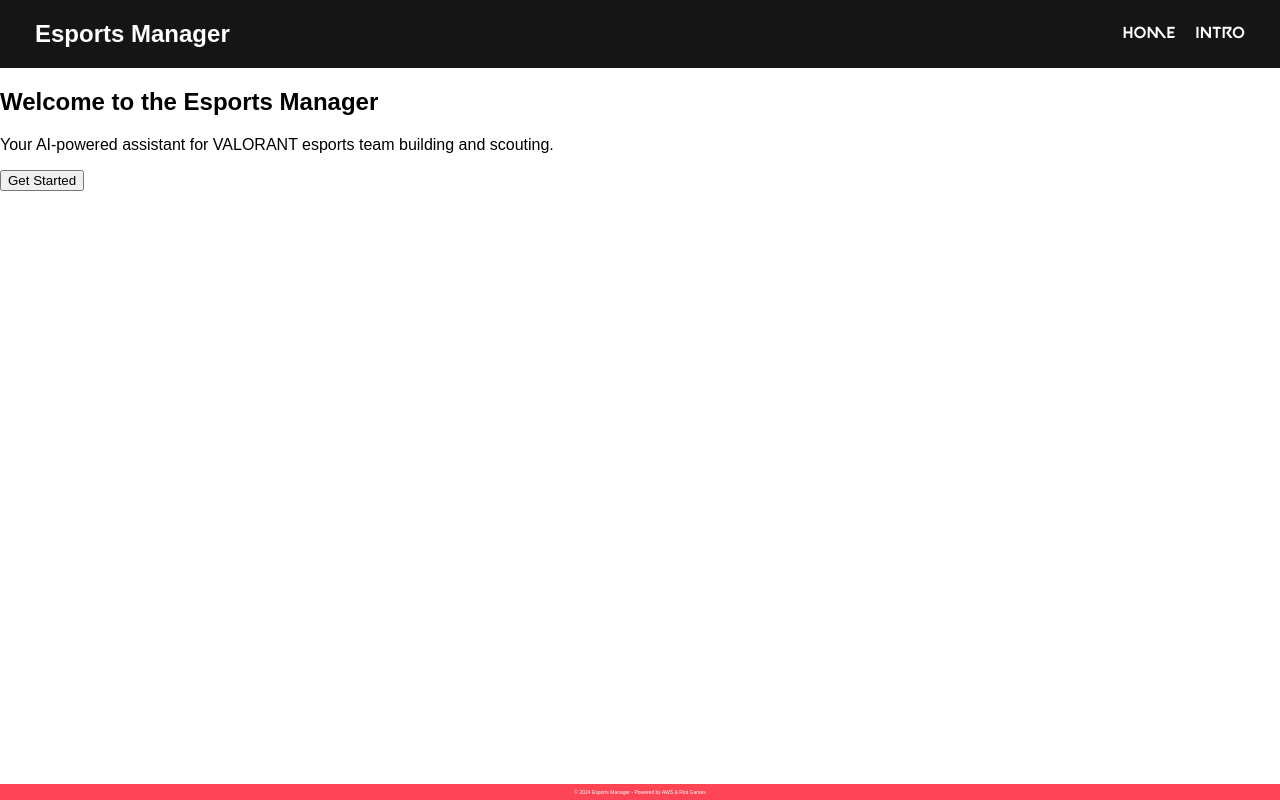
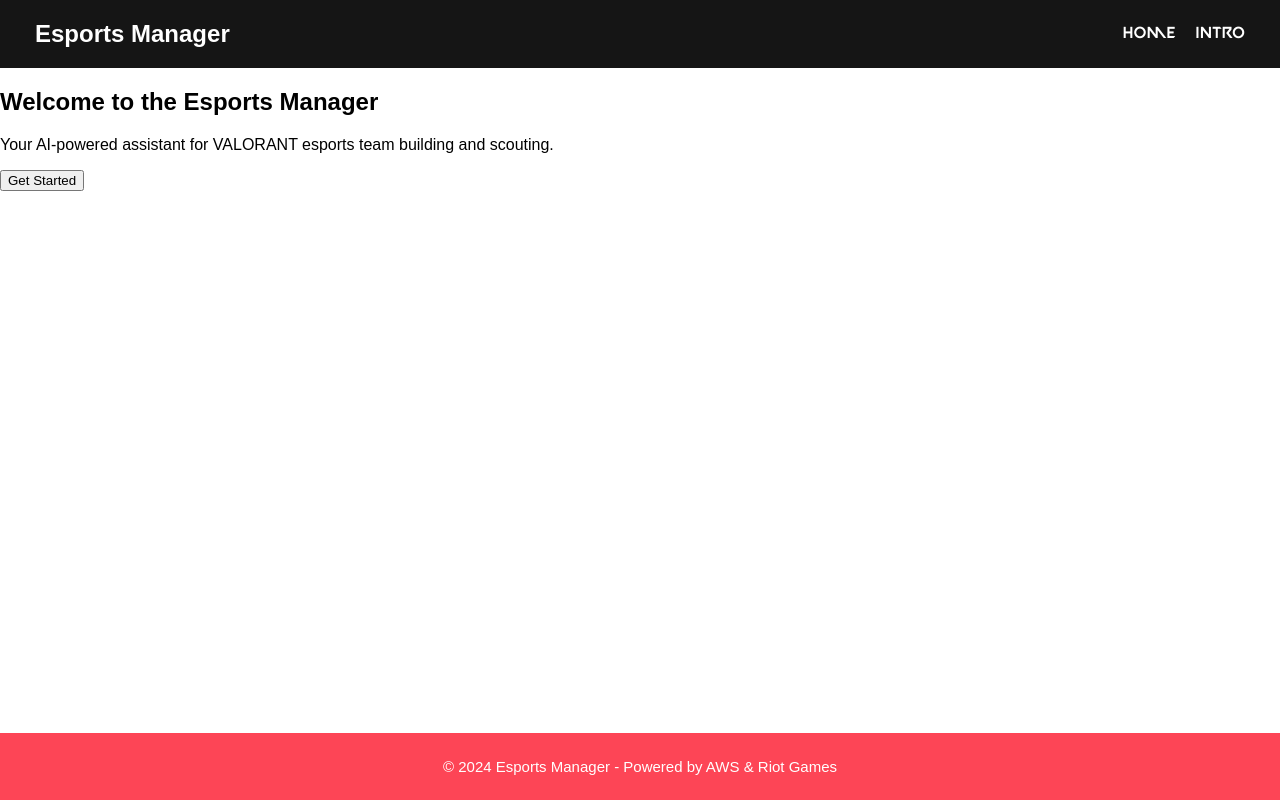
Before and after one commit to tx-appdev/aws-hackathon, a Next.js app in the folder client-next/: page / in a window 1280 px wide. Built offline with nearby package versions, Linux system fonts and the light colour scheme.

Commit message:
fixed footer

```diff
--- a/client-next/src/app/components/Footer.js
+++ b/client-next/src/app/components/Footer.js
@@ -3,7 +3,7 @@ import "./footer.css"
 export default function Footer() {
     return (
       <footer className="footer">
-        <p>&copy; 2024 Esports Manager - Powered by AWS & Riot Games</p>
+        <p className="p">&copy; 2024 Esports Manager - Powered by AWS & Riot Games</p>
       </footer>
     );
   }
--- a/client-next/src/app/components/footer.css
+++ b/client-next/src/app/components/footer.css
@@ -8,3 +8,8 @@
     text-align: center;
     font-size: 5px;
   }
+
+.p {
+  font-size: 15px;
+  padding: 10px;
+}
```
